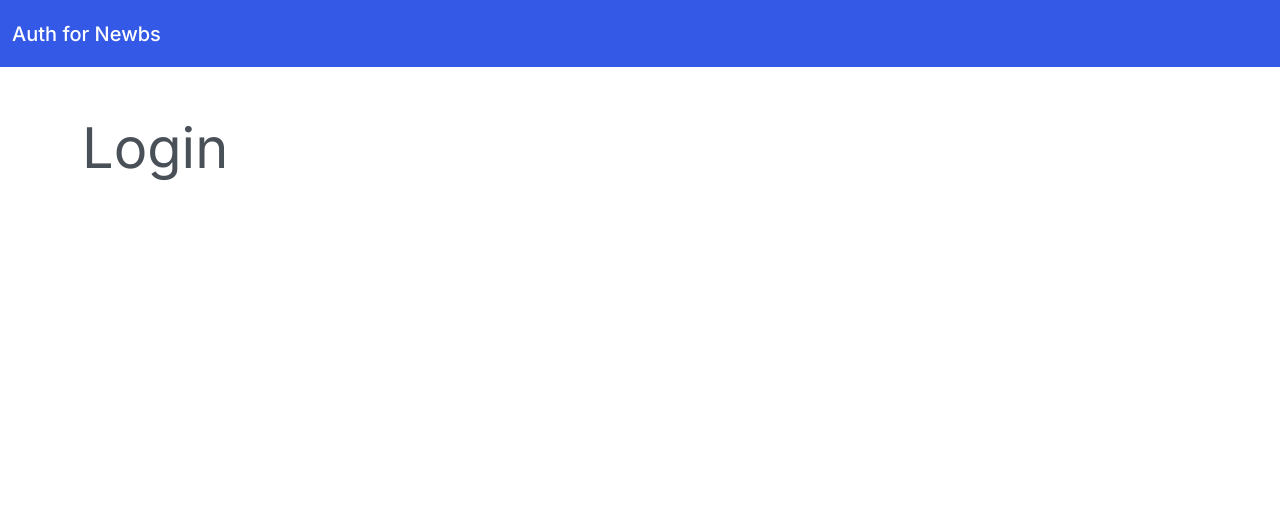
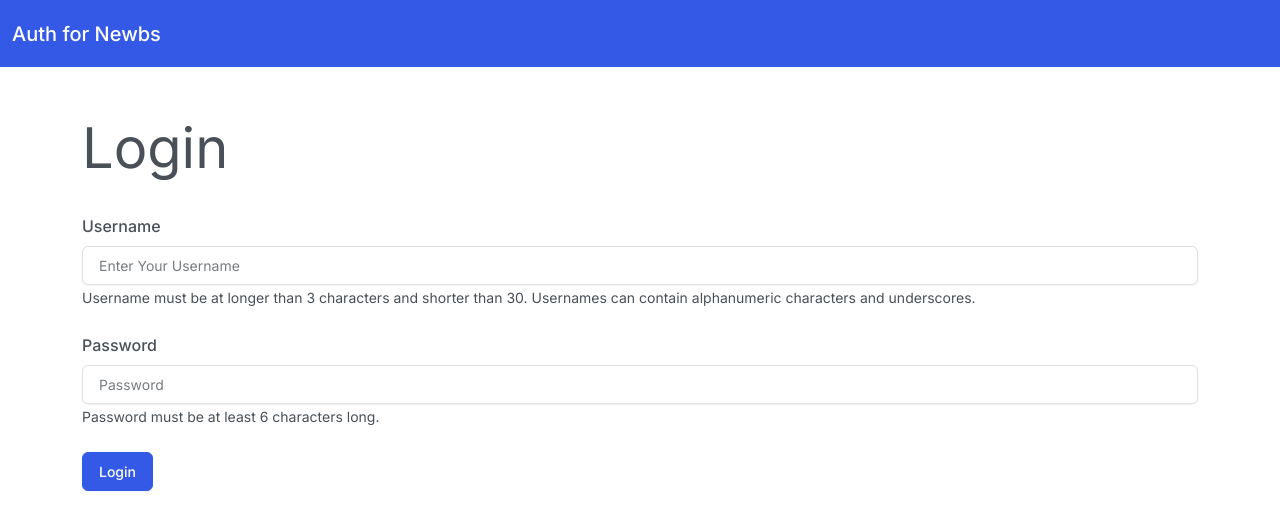
Before and after one commit to anampartho/auth-newb, a Vue app in the folder client/: page /login in a window 1280 px wide. Shown: the top 530 px of the page. Built offline with nearby package versions, Linux system fonts and the light colour scheme.

Commit message:
Add login view

```diff
--- a/client/src/views/LoginView.vue
+++ b/client/src/views/LoginView.vue
@@ -1,16 +1,160 @@
+<style>
+.submit-btn {
+  display: flex;
+  align-items: center;
+  justify-content: center;
+}
+.loading-icon {
+  height: 21px;
+  width: auto;
+}
+</style>
+
 <template>
   <div class="sign-up">
     <div class="jumbotron jumbotron-fluid py-4 mt-4">
       <h1 class="display-4">Login</h1>
+      <div v-if="errorMessage" class="alert alert-danger mt-4" role="alert">
+        {{ errorMessage }}
+      </div>
+
+      <form data-bitwarden-watching="1" @submit.prevent="login">
+        <fieldset>
+          <div class="form-group">
+            <label class="form-label mt-4">Username</label>
+            <input
+              type="text"
+              class="form-control"
+              id="username"
+              aria-describedby="usernameHelp"
+              placeholder="Enter Your Username"
+              required
+              v-model="user.username"
+            />
+            <small id="usernameHelp"
+              >Username must be at longer than 3 characters and shorter than 30.
+              Usernames can contain alphanumeric characters and
+              underscores.</small
+            >
+          </div>
+          <div class="form-group">
+            <label class="form-label mt-4">Password</label>
+            <input
+              type="password"
+              class="form-control"
+              id="password"
+              aria-describedby="passwordHelp"
+              placeholder="Password"
+              required
+              v-model="user.password"
+            />
+            <small id="passwordHelp"
+              >Password must be at least 6 characters long.</small
+            >
+          </div>
+
+          <button
+            type="submit"
+            class="btn btn-primary mt-4 submit-btn"
+            :disabled="logginIn"
+          >
+            Login
+            <img
+              src="../assets/loading.svg"
+              alt="Loading"
+              class="loading-icon"
+              v-if="logginIn"
+            />
+          </button>
+        </fieldset>
+      </form>
     </div>
   </div>
 </template>
 
 <script>
 // @ is an alias to /src
+import Joi from 'joi';
+
+const LOGIN_URL = 'http://localhost:5000/auth/login';
+
+const schema = Joi.object({
+  username: Joi.string()
+    .trim()
+    .pattern(/^[a-zA-Z0-9_]+$/)
+    .min(3)
+    .max(30)
+    .required(),
+  password: Joi.string()
+    .trim()
+    .min(6)
+    .pattern(/^[a-zA-Z0-9]{3,30}$/),
+  confirmPassword: Joi.string()
+    .trim()
+    .min(6)
+    .pattern(/^[a-zA-Z0-9]{3,30}$/)
+});
 
 export default {
   name: 'LoginView',
-  methods: {}
+  data: () => ({
+    errorMessage: '',
+    logginIn: false,
+    user: {
+      username: '',
+      password: ''
+    }
+  }),
+  methods: {
+    login() {
+      this.errorMessage = '';
+      this.logginIn = true;
+
+      const { user } = this;
+
+      if (this.validUser()) {
+        const body = { username: user.username, password: user.password };
+
+        fetch(LOGIN_URL, {
+          method: 'POST',
+          body: JSON.stringify(body),
+          headers: {
+            'content-type': 'application/json'
+          }
+        })
+          .then((res) => {
+            if (res.ok) {
+              return res.json();
+            }
+
+            return res.json().then((err) => {
+              throw new Error(err.message);
+            });
+          })
+          .then((res) => {
+            this.logginIn = false;
+            localStorage.setItem('token', res.token);
+          })
+          .catch((err) => {
+            this.logginIn = false;
+            this.errorMessage = err.message;
+          });
+      }
+    },
+    validUser() {
+      const { error } = schema.validate(this.user);
+
+      if (error) {
+        if (error.message.includes('username')) {
+          this.errorMessage = 'Username is invalid.';
+        } else {
+          this.errorMessage = 'Password is invalid.';
+        }
+        return false;
+      }
+
+      return true;
+    }
+  }
 };
 </script>
```
